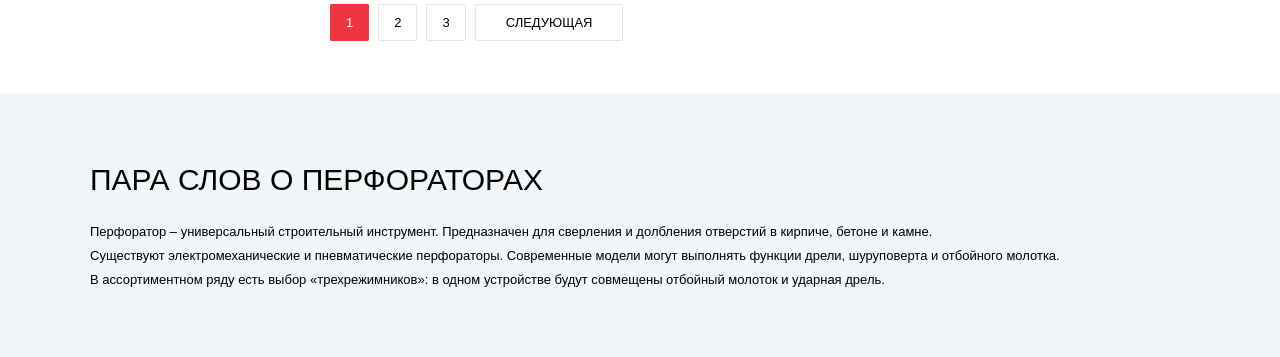
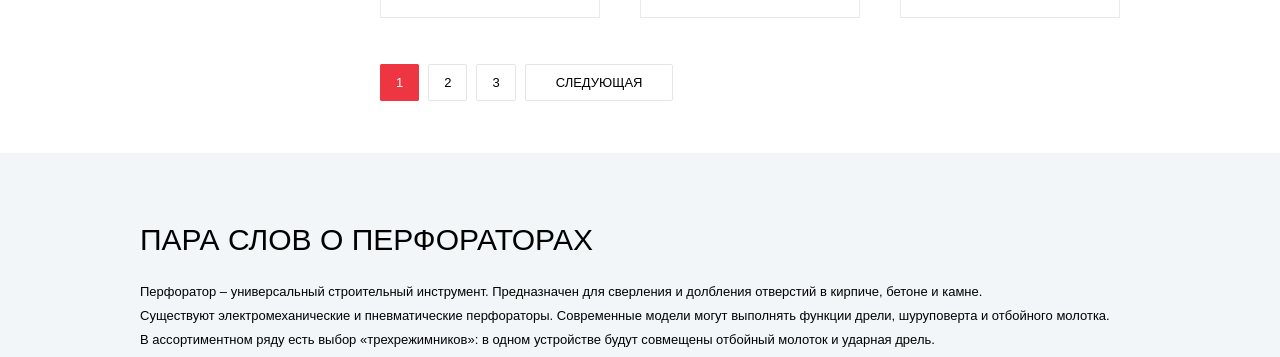
Before and after one commit to SoloYolo7/1524465-technomart-29, a plain HTML site: page catalog.html in a window 1280 px wide. Shown: the part 1635-1992 px from the top of the page. Drawn offline with Linux system fonts and the light colour scheme; files that its build step writes are made by us from their sources; a web font is replaced by a local one.

Commit message:
обновил

```diff
--- a/catalog.html
+++ b/catalog.html
@@ -349,9 +349,9 @@
             <div class="container">
                <h2 class="title">ПАРА СЛОВ О ПЕРФОРАТОРАХ</h2>
                <p class="description">Перфоратор &ndash; универсальный строительный инструмент.
-                  Предназначен для сверления и долбления отверстий в кирпиче, бетоне и камне.&nbsp;&nbsp;&nbsp;&nbsp;&nbsp;&nbsp;&nbsp;&nbsp;&nbsp;&nbsp;&nbsp;&nbsp;&nbsp;&nbsp;&nbsp;&nbsp;&nbsp;&nbsp;&nbsp;&nbsp;&nbsp;&nbsp;&nbsp;&nbsp;&nbsp;&nbsp;&nbsp;&nbsp;&nbsp;&nbsp;&nbsp;&nbsp;&nbsp;&nbsp;&nbsp;&nbsp;&nbsp;&nbsp;&nbsp;&nbsp;&nbsp;&nbsp;&nbsp;&nbsp;&nbsp;&nbsp;&nbsp;&nbsp;&nbsp;&nbsp;&nbsp;&nbsp;&nbsp;&nbsp;
+                  Предназначен для сверления и долбления отверстий в кирпиче, бетоне и камне.<br>
                   Существуют электромеханические и пневматические перфораторы. Современные модели могут
-                  выполнять функции дрели, шуруповерта и отбойного молотка.&nbsp;&nbsp;&nbsp;&nbsp;&nbsp;&nbsp;&nbsp;&nbsp;&nbsp;&nbsp;&nbsp;&nbsp;&nbsp;&nbsp;&nbsp;&nbsp;&nbsp;&nbsp;&nbsp;&nbsp;&nbsp;&nbsp;&nbsp;&nbsp;&nbsp;&nbsp;&nbsp;&nbsp;&nbsp;&nbsp;&nbsp;&nbsp;&nbsp;&nbsp;
+                  выполнять функции дрели, шуруповерта и отбойного молотка.&nbsp;&nbsp;&nbsp;&nbsp;&nbsp;
                   В ассортиментном ряду есть выбор «трехрежимников»: в одном устройстве будут совмещены отбойный молоток и
                   ударная дрель.
                </p>
--- a/css/style.css
+++ b/css/style.css
@@ -96,7 +96,7 @@ a {
 /* Content width */
 
 .container {
-  width: 1100px;
+  width: 1000px;
   margin: 0 auto;
 }
 
```
